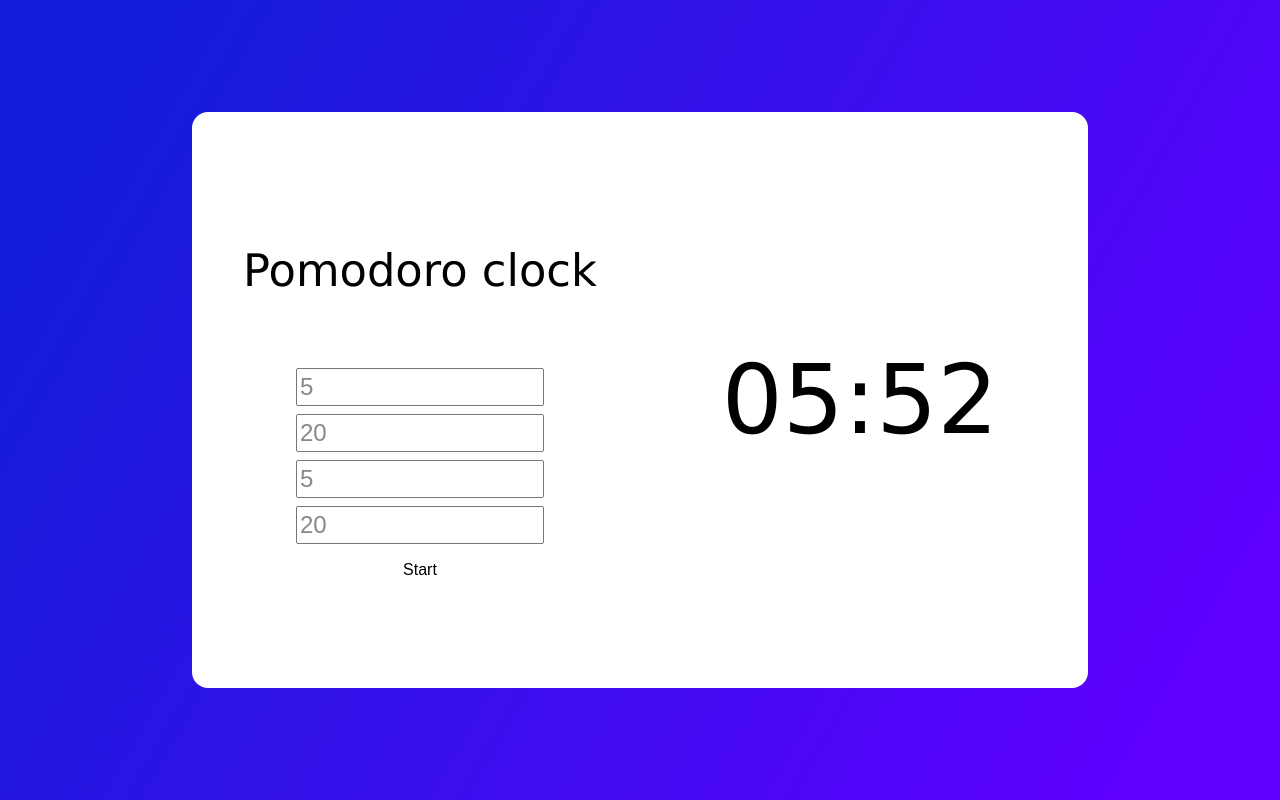
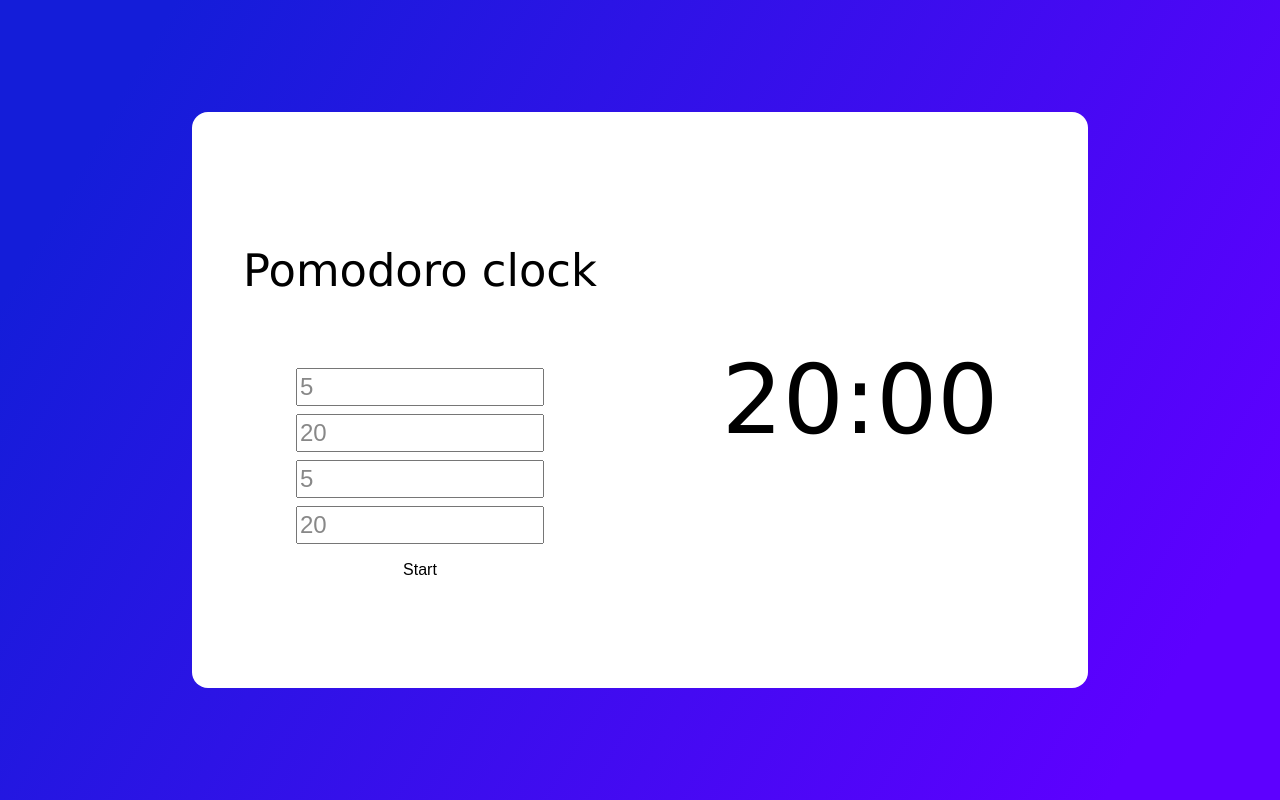
Before and after one commit to ArthurDeveloper/pomodoro-clock, an Angular app: page / in a window 1280 px wide. Built offline with nearby package versions, Linux system fonts and the light colour scheme.

Commit message:
feat: Made the clock start with the workTime from the form
Also made the start clock button be actually functional

```diff
--- a/src/app/clock-form/clock-form.component.html
+++ b/src/app/clock-form/clock-form.component.html
@@ -28,5 +28,5 @@
 		</div>
 	</form>
 
-	<app-clock></app-clock>
+	<app-clock [minutes]="workTime?.value ?? 0" [active]="clockIsActive"></app-clock>
 </div>
--- a/src/app/clock-form/clock-form.component.ts
+++ b/src/app/clock-form/clock-form.component.ts
@@ -13,7 +13,7 @@ type ClockFormType = {
 	templateUrl: './clock-form.component.html',
 	styleUrls: ['./clock-form.component.scss'],
 })
-export class ClockFormComponent implements OnInit {
+export class ClockFormComponent {
 	clockForm: FormGroup<ClockFormType> = new FormGroup({
 		cycleCount: new FormControl(5, [
 			Validators.required,
@@ -37,13 +37,10 @@ export class ClockFormComponent implements OnInit {
 		])
 	} as ClockFormType);
 
-	ngOnInit(): void {
-
-	}
+	clockIsActive = false;
 
 	startClock(): void {
-		alert('Button working!');
-		alert(this.clockForm.get('cycleCount')?.value);
+		this.clockIsActive = true;
 	}
 
 	get cycleCount() { return this.clockForm.get('cycleCount') };
--- a/src/app/clock/clock.component.ts
+++ b/src/app/clock/clock.component.ts
@@ -1,4 +1,4 @@
-import { Component, OnInit } from '@angular/core';
+import { Component, Input, OnInit } from '@angular/core';
 
 @Component({
 	selector: 'app-clock',
@@ -6,18 +6,20 @@ import { Component, OnInit } from '@angular/core';
 	styleUrls: ['./clock.component.scss']
 })
 export class ClockComponent implements OnInit {
-	minutes: number = 5;
-	seconds: number = 59;
+	@Input() minutes: number = 0;
+	seconds: number = 0;
+	@Input() active: boolean = false;
 
 	ngOnInit(): void {
 		setInterval(() => {
-			if (this.seconds > 0) {
-				this.seconds--;
-			} else if (this.minutes > 0) {
-				this.minutes--;
-				this.seconds = 59;
+			if (this.active) {
+				if (this.seconds > 0) {
+					this.seconds--;
+				} else if (this.minutes > 0) {
+					this.minutes--;
+					this.seconds = 59;
+				}
 			}
 		}, 1000);
 	}
-
 }
```
